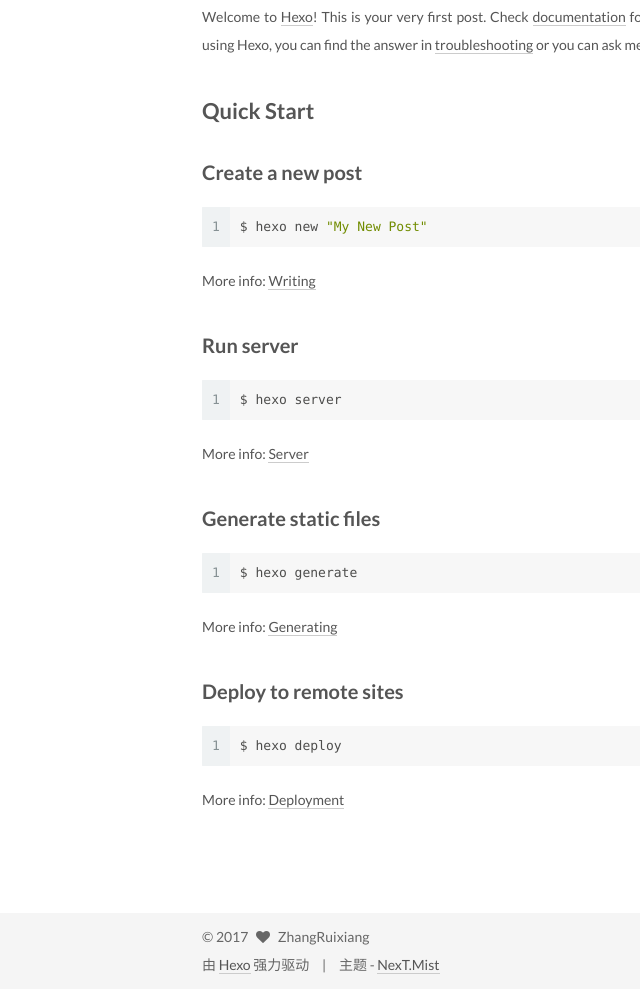
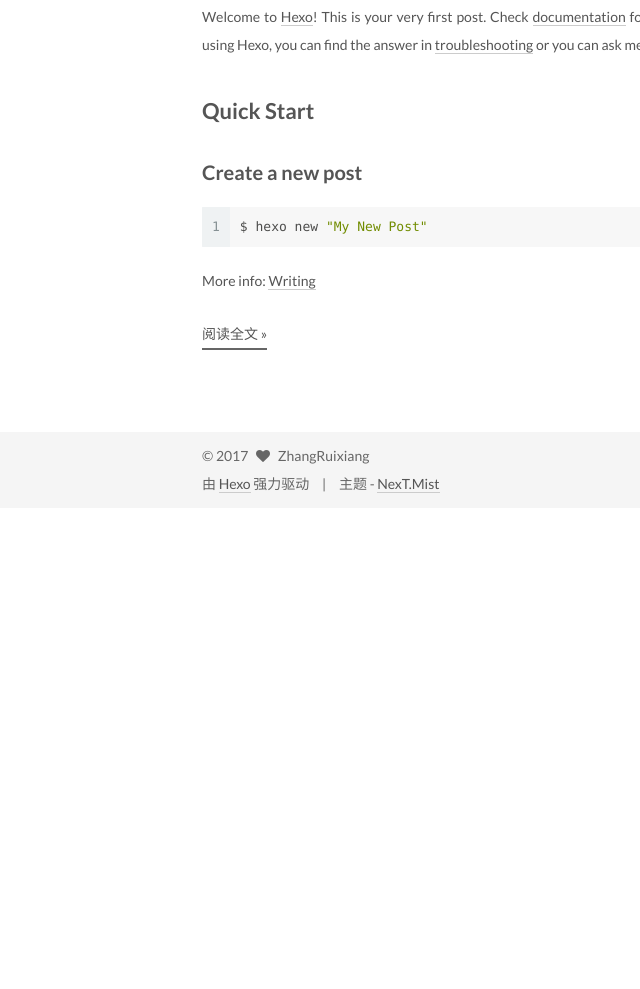
Before and after one commit to ZhangRuixiang/ZhangRuixiang.github.io, a plain HTML site: page index.html in a window 1280 px wide. Shown: the part 983-1972 px from the top of the page, without its empty margins (88-728 px from the left). After the commit the page ends 1491 px from the top, so only its background shows below. Drawn offline with Linux system fonts and the light colour scheme.

Commit message:
Site updated: 2017-06-23 00:19:17

```diff
--- a/css/main.css
+++ b/css/main.css
@@ -1677,7 +1677,7 @@ pre .javascript .function {
   width: 4px;
   height: 4px;
   border-radius: 50%;
-  background: #828c1d;
+  background: #a6b9ff;
 }
 .links-of-blogroll {
   font-size: 13px;
--- a/index.html
+++ b/index.html
@@ -445,18 +445,16 @@
 
 
 
-
-            <p>Welcome to <a href="https://hexo.io/" target="_blank" rel="external">Hexo</a>! This is your very first post. Check <a href="https://hexo.io/docs/" target="_blank" rel="external">documentation</a> for more info. If you get any problems when using Hexo, you can find the answer in <a href="https://hexo.io/docs/troubleshooting.html" target="_blank" rel="external">troubleshooting</a> or you can ask me on <a href="https://github.com/hexojs/hexo/issues" target="_blank" rel="external">GitHub</a>.</p>
+          <p>Welcome to <a href="https://hexo.io/" target="_blank" rel="external">Hexo</a>! This is your very first post. Check <a href="https://hexo.io/docs/" target="_blank" rel="external">documentation</a> for more info. If you get any problems when using Hexo, you can find the answer in <a href="https://hexo.io/docs/troubleshooting.html" target="_blank" rel="external">troubleshooting</a> or you can ask me on <a href="https://github.com/hexojs/hexo/issues" target="_blank" rel="external">GitHub</a>.</p>
 <h2 id="Quick-Start"><a href="#Quick-Start" class="headerlink" title="Quick Start"></a>Quick Start</h2><h3 id="Create-a-new-post"><a href="#Create-a-new-post" class="headerlink" title="Create a new post"></a>Create a new post</h3><figure class="highlight bash"><table><tr><td class="gutter"><pre><div class="line">1</div></pre></td><td class="code"><pre><div class="line">$ hexo new <span class="string">"My New Post"</span></div></pre></td></tr></table></figure>
-<p>More info: <a href="https://hexo.io/docs/writing.html" target="_blank" rel="external">Writing</a></p>
-<h3 id="Run-server"><a href="#Run-server" class="headerlink" title="Run server"></a>Run server</h3><figure class="highlight bash"><table><tr><td class="gutter"><pre><div class="line">1</div></pre></td><td class="code"><pre><div class="line">$ hexo server</div></pre></td></tr></table></figure>
-<p>More info: <a href="https://hexo.io/docs/server.html" target="_blank" rel="external">Server</a></p>
-<h3 id="Generate-static-files"><a href="#Generate-static-files" class="headerlink" title="Generate static files"></a>Generate static files</h3><figure class="highlight bash"><table><tr><td class="gutter"><pre><div class="line">1</div></pre></td><td class="code"><pre><div class="line">$ hexo generate</div></pre></td></tr></table></figure>
-<p>More info: <a href="https://hexo.io/docs/generating.html" target="_blank" rel="external">Generating</a></p>
-<h3 id="Deploy-to-remote-sites"><a href="#Deploy-to-remote-sites" class="headerlink" title="Deploy to remote sites"></a>Deploy to remote sites</h3><figure class="highlight bash"><table><tr><td class="gutter"><pre><div class="line">1</div></pre></td><td class="code"><pre><div class="line">$ hexo deploy</div></pre></td></tr></table></figure>
-<p>More info: <a href="https://hexo.io/docs/deployment.html" target="_blank" rel="external">Deployment</a></p>
-
-
+<p>More info: <a href="https://hexo.io/docs/writing.html" target="_blank" rel="external">Writing</a><br>
+          <!--noindex-->
+          <div class="post-button text-center">
+            <a class="btn" href="/2017/06/22/hello-world/#more" rel="contents">
+              阅读全文 &raquo;
+            </a>
+          </div>
+          <!--/noindex-->
 
 
     </div>
```
Also changed, not shown: 2017/06/22/hello-world/index.html (+2 -2 lines).
